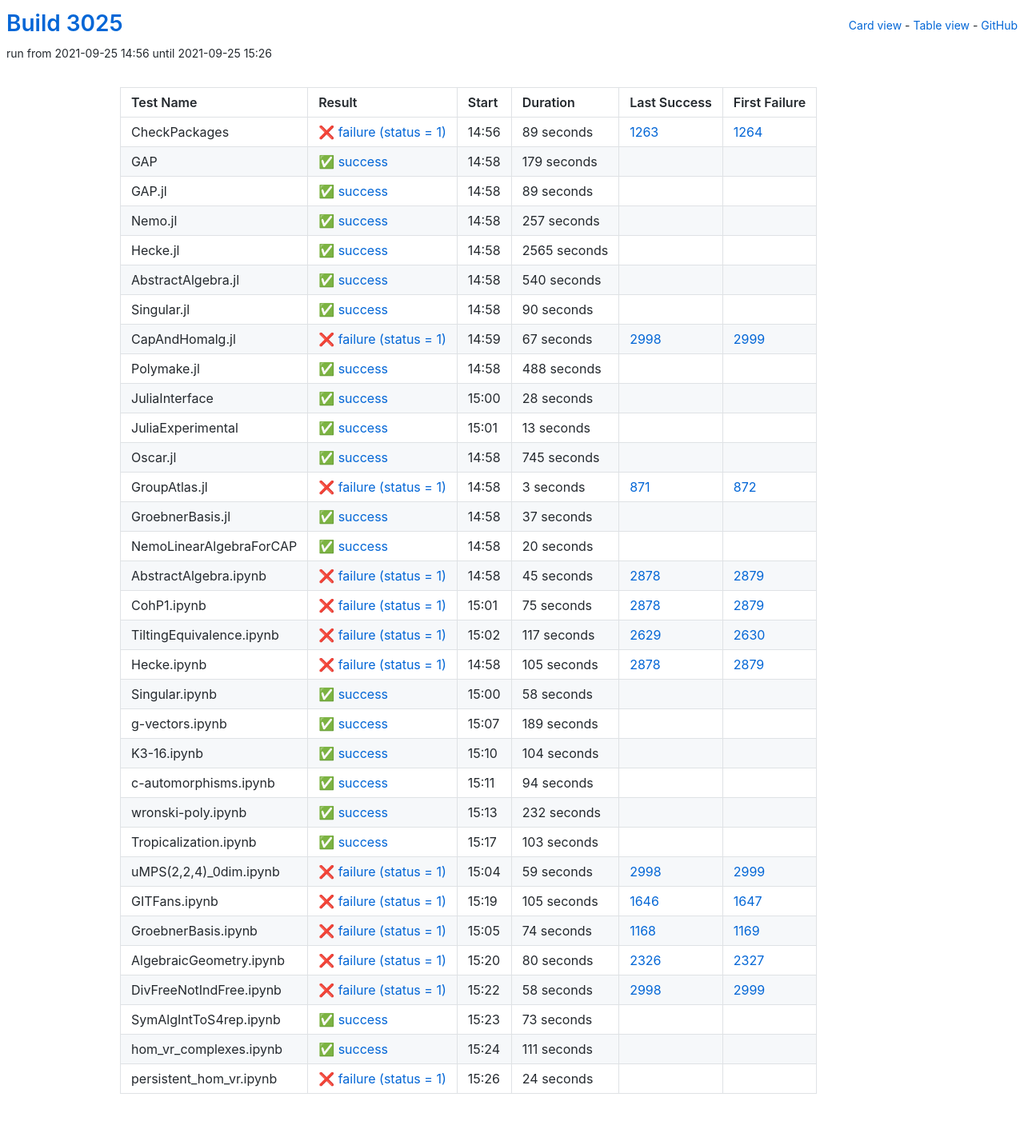
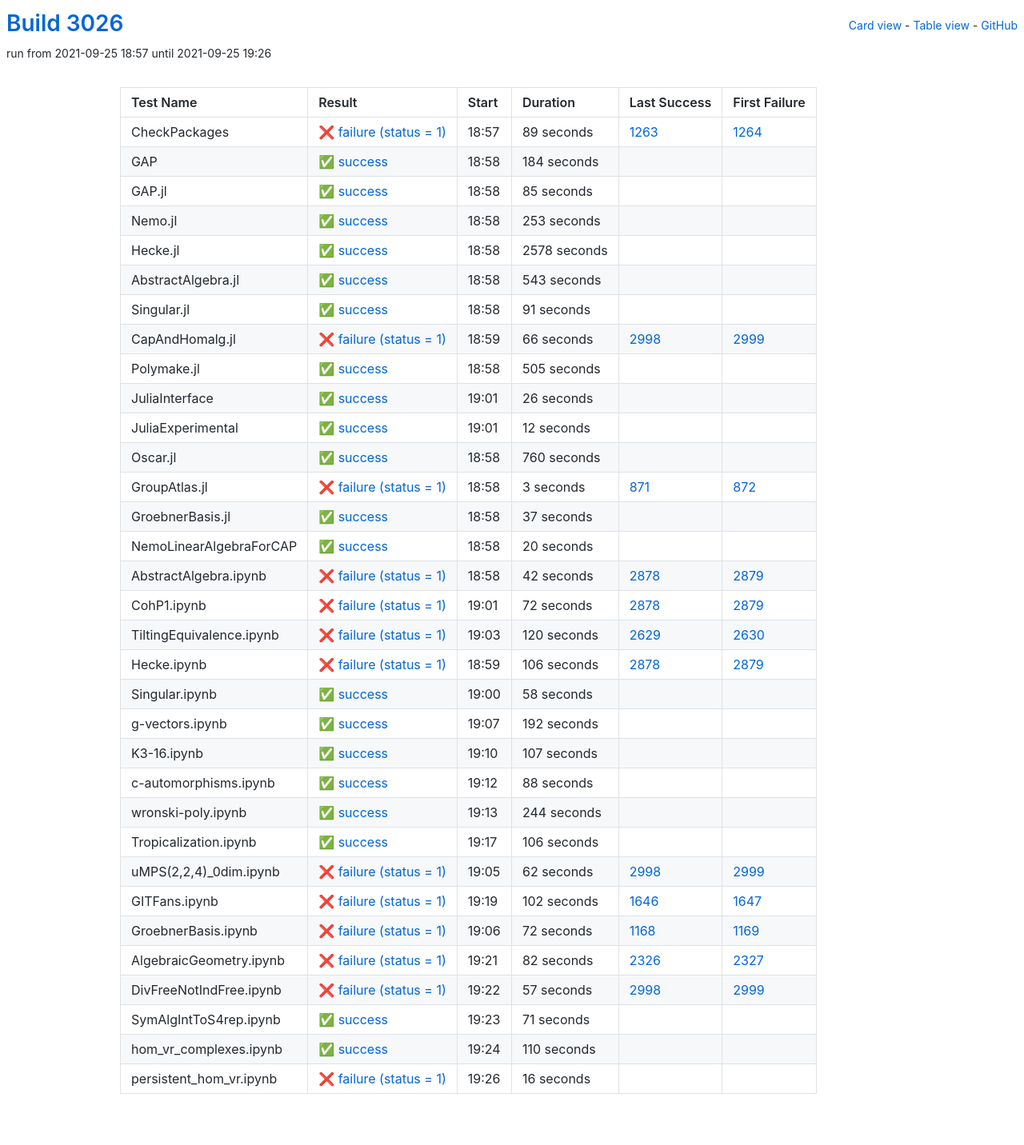
Before and after one commit to oscar-system/oscar-ci-status-stable, a Jekyll site: the page built from table.html, in a window 1280 px wide. Shown: the whole page at 80% size. Built offline with Jekyll 4.4.1, drawn with Linux system fonts in a browser that asks for light colours.

Commit message:
Build #3026

```diff
--- a/_data/ci.yml
+++ b/_data/ci.yml
@@ -1,6 +1,6 @@
 ---
-build: 3025
-build_url: https://oscarci.mathematik.uni-kl.de/job/oscar-stable/3025/
+build: 3026
+build_url: https://oscarci.mathematik.uni-kl.de/job/oscar-stable/3026/
 job: oscar-stable
 organization: oscar-system
 repo: oscar-ci-status-stable
@@ -8,8 +8,8 @@ repourl: https://github.com/oscar-system/oscar-ci-status-stable
 tests:
 - name: CheckPackages
   id: checkpackages
-  log: https://oscarci.mathematik.uni-kl.de/job/oscar-stable/3025/artifact/logs/build-3025/CheckPackages.log
-  start: 2021-09-25 14:56
+  log: https://oscarci.mathematik.uni-kl.de/job/oscar-stable/3026/artifact/logs/build-3026/CheckPackages.log
+  start: 2021-09-25 18:57
   success: false
   exitcode: 1
   status: failure
@@ -20,140 +20,140 @@ tests:
   first_failure_url: https://oscarci.mathematik.uni-kl.de/job/oscar-stable/1264/
 - name: GAP
   id: gap
-  log: https://oscarci.mathematik.uni-kl.de/job/oscar-stable/3025/artifact/logs/build-3025/GAP.log
-  start: 2021-09-25 14:58
+  log: https://oscarci.mathematik.uni-kl.de/job/oscar-stable/3026/artifact/logs/build-3026/GAP.log
+  start: 2021-09-25 18:58
   success: true
   exitcode: 0
   status: success
-  duration: 179
+  duration: 184
   last_success: false
   last_success_url:
   first_failure: false
   first_failure_url:
 - name: GAP.jl
   id: gap-jl
-  log: https://oscarci.mathematik.uni-kl.de/job/oscar-stable/3025/artifact/logs/build-3025/GAP.jl.log
-  start: 2021-09-25 14:58
+  log: https://oscarci.mathematik.uni-kl.de/job/oscar-stable/3026/artifact/logs/build-3026/GAP.jl.log
+  start: 2021-09-25 18:58
   success: true
   exitcode: 0
   status: success
-  duration: 89
+  duration: 85
   last_success: false
   last_success_url:
   first_failure: false
   first_failure_url:
 - name: Nemo.jl
   id: nemo-jl
-  log: https://oscarci.mathematik.uni-kl.de/job/oscar-stable/3025/artifact/logs/build-3025/Nemo.jl.log
-  start: 2021-09-25 14:58
+  log: https://oscarci.mathematik.uni-kl.de/job/oscar-stable/3026/artifact/logs/build-3026/Nemo.jl.log
+  start: 2021-09-25 18:58
   success: true
   exitcode: 0
   status: success
-  duration: 257
+  duration: 253
   last_success: false
   last_success_url:
   first_failure: false
   first_failure_url:
 - name: Hecke.jl
   id: hecke-jl
-  log: https://oscarci.mathematik.uni-kl.de/job/oscar-stable/3025/artifact/logs/build-3025/Hecke.jl.log
-  start: 2021-09-25 14:58
+  log: https://oscarci.mathematik.uni-kl.de/job/oscar-stable/3026/artifact/logs/build-3026/Hecke.jl.log
+  start: 2021-09-25 18:58
   success: true
   exitcode: 0
   status: success
-  duration: 2565
+  duration: 2578
   last_success: false
   last_success_url:
   first_failure: false
   first_failure_url:
 - name: AbstractAlgebra.jl
   id: abstractalgebra-jl
-  log: https://oscarci.mathematik.uni-kl.de/job/oscar-stable/3025/artifact/logs/build-3025/AbstractAlgebra.jl.log
-  start: 2021-09-25 14:58
+  log: https://oscarci.mathematik.uni-kl.de/job/oscar-stable/3026/artifact/logs/build-3026/AbstractAlgebra.jl.log
+  start: 2021-09-25 18:58
   success: true
   exitcode: 0
   status: success
-  duration: 540
+  duration: 543
   last_success: false
   last_success_url:
   first_failure: false
   first_failure_url:
 - name: Singular.jl
   id: singular-jl
-  log: https://oscarci.mathematik.uni-kl.de/job/oscar-stable/3025/artifact/logs/build-3025/Singular.jl.log
-  start: 2021-09-25 14:58
+  log: https://oscarci.mathematik.uni-kl.de/job/oscar-stable/3026/artifact/logs/build-3026/Singular.jl.log
+  start: 2021-09-25 18:58
   success: true
   exitcode: 0
   status: success
-  duration: 90
+  duration: 91
   last_success: false
   last_success_url:
   first_failure: false
   first_failure_url:
 - name: CapAndHomalg.jl
   id: capandhomalg-jl
-  log: https://oscarci.mathematik.uni-kl.de/job/oscar-stable/3025/artifact/logs/build-3025/CapAndHomalg.jl.log
-  start: 2021-09-25 14:59
+  log: https://oscarci.mathematik.uni-kl.de/job/oscar-stable/3026/artifact/logs/build-3026/CapAndHomalg.jl.log
+  start: 2021-09-25 18:59
   success: false
   exitcode: 1
   status: failure
-  duration: 67
+  duration: 66
   last_success: 2998
   last_success_url: https://oscarci.mathematik.uni-kl.de/job/oscar-stable/2998/
   first_failure: 2999
   first_failure_url: https://oscarci.mathematik.uni-kl.de/job/oscar-stable/2999/
 - name: Polymake.jl
   id: polymake-jl
-  log: https://oscarci.mathematik.uni-kl.de/job/oscar-stable/3025/artifact/logs/build-3025/Polymake.jl.log
-  start: 2021-09-25 14:58
+  log: https://oscarci.mathematik.uni-kl.de/job/oscar-stable/3026/artifact/logs/build-3026/Polymake.jl.log
+  start: 2021-09-25 18:58
   success: true
   exitcode: 0
   status: success
-  duration: 488
+  duration: 505
   last_success: false
   last_success_url:
   first_failure: false
   first_failure_url:
 - name: JuliaInterface
   id: juliainterface
-  log: https://oscarci.mathematik.uni-kl.de/job/oscar-stable/3025/artifact/logs/build-3025/JuliaInterface.log
-  start: 2021-09-25 15:00
+  log: https://oscarci.mathematik.uni-kl.de/job/oscar-stable/3026/artifact/logs/build-3026/JuliaInterface.log
+  start: 2021-09-25 19:01
   success: true
   exitcode: 0
   status: success
-  duration: 28
+  duration: 26
   last_success: false
   last_success_url:
   first_failure: false
   first_failure_url:
 - name: JuliaExperimental
   id: juliaexperimental
-  log: https://oscarci.mathematik.uni-kl.de/job/oscar-stable/3025/artifact/logs/build-3025/JuliaExperimental.log
-  start: 2021-09-25 15:01
+  log: https://oscarci.mathematik.uni-kl.de/job/oscar-stable/3026/artifact/logs/build-3026/JuliaExperimental.log
+  start: 2021-09-25 19:01
   success: true
   exitcode: 0
   status: success
-  duration: 13
+  duration: 12
   last_success: false
   last_success_url:
   first_failure: false
   first_failure_url:
 - name: Oscar.jl
   id: oscar-jl
-  log: https://oscarci.mathematik.uni-kl.de/job/oscar-stable/3025/artifact/logs/build-3025/Oscar.jl.log
-  start: 2021-09-25 14:58
+  log: https://oscarci.mathematik.uni-kl.de/job/oscar-stable/3026/artifact/logs/build-3026/Oscar.jl.log
+  start: 2021-09-25 18:58
   success: true
   exitcode: 0
   status: success
-  duration: 745
+  duration: 760
   last_success: false
   last_success_url:
   first_failure: false
   first_failure_url:
 - name: GroupAtlas.jl
   id: groupatlas-jl
-  log: https://oscarci.mathematik.uni-kl.de/job/oscar-stable/3025/artifact/logs/build-3025/GroupAtlas.jl.log
-  start: 2021-09-25 14:58
+  log: https://oscarci.mathematik.uni-kl.de/job/oscar-stable/3026/artifact/logs/build-3026/GroupAtlas.jl.log
+  start: 2021-09-25 18:58
   success: false
   exitcode: 1
   status: failure
@@ -164,8 +164,8 @@ tests:
   first_failure_url: https://oscarci.mathematik.uni-kl.de/job/oscar-stable/872/
 - name: GroebnerBasis.jl
   id: groebnerbasis-jl
-  log: https://oscarci.mathematik.uni-kl.de/job/oscar-stable/3025/artifact/logs/build-3025/GroebnerBasis.jl.log
-  start: 2021-09-25 14:58
+  log: https://oscarci.mathematik.uni-kl.de/job/oscar-stable/3026/artifact/logs/build-3026/GroebnerBasis.jl.log
+  start: 2021-09-25 18:58
   success: true
   exitcode: 0
   status: success
@@ -176,8 +176,8 @@ tests:
   first_failure_url:
 - name: NemoLinearAlgebraForCAP
   id: nemolinearalgebraforcap
-  log: https://oscarci.mathematik.uni-kl.de/job/oscar-stable/3025/artifact/logs/build-3025/NemoLinearAlgebraForCAP.log
-  start: 2021-09-25 14:58
+  log: https://oscarci.mathematik.uni-kl.de/job/oscar-stable/3026/artifact/logs/build-3026/NemoLinearAlgebraForCAP.log
+  start: 2021-09-25 18:58
   success: true
   exitcode: 0
   status: success
@@ -188,56 +188,56 @@ tests:
   first_failure_url:
 - name: AbstractAlgebra.ipynb
   id: abstractalgebra-ipynb
-  log: https://oscarci.mathematik.uni-kl.de/job/oscar-stable/3025/artifact/logs/build-3025/AbstractAlgebra.ipynb.log
-  start: 2021-09-25 14:58
+  log: https://oscarci.mathematik.uni-kl.de/job/oscar-stable/3026/artifact/logs/build-3026/AbstractAlgebra.ipynb.log
+  start: 2021-09-25 18:58
   success: false
   exitcode: 1
   status: failure
-  duration: 45
+  duration: 42
   last_success: 2878
   last_success_url: https://oscarci.mathematik.uni-kl.de/job/oscar-stable/2878/
   first_failure: 2879
   first_failure_url: https://oscarci.mathematik.uni-kl.de/job/oscar-stable/2879/
 - name: CohP1.ipynb
   id: cohp1-ipynb
-  log: https://oscarci.mathematik.uni-kl.de/job/oscar-stable/3025/artifact/logs/build-3025/CohP1.ipynb.log
-  start: 2021-09-25 15:01
+  log: https://oscarci.mathematik.uni-kl.de/job/oscar-stable/3026/artifact/logs/build-3026/CohP1.ipynb.log
+  start: 2021-09-25 19:01
   success: false
   exitcode: 1
   status: failure
-  duration: 75
+  duration: 72
   last_success: 2878
   last_success_url: https://oscarci.mathematik.uni-kl.de/job/oscar-stable/2878/
   first_failure: 2879
   first_failure_url: https://oscarci.mathematik.uni-kl.de/job/oscar-stable/2879/
 - name: TiltingEquivalence.ipynb
   id: tiltingequivalence-ipynb
-  log: https://oscarci.mathematik.uni-kl.de/job/oscar-stable/3025/artifact/logs/build-3025/TiltingEquivalence.ipynb.log
-  start: 2021-09-25 15:02
+  log: https://oscarci.mathematik.uni-kl.de/job/oscar-stable/3026/artifact/logs/build-3026/TiltingEquivalence.ipynb.log
+  start: 2021-09-25 19:03
   success: false
   exitcode: 1
   status: failure
-  duration: 117
+  duration: 120
   last_success: 2629
   last_success_url: https://oscarci.mathematik.uni-kl.de/job/oscar-stable/2629/
   first_failure: 2630
   first_failure_url: https://oscarci.mathematik.uni-kl.de/job/oscar-stable/2630/
 - name: Hecke.ipynb
   id: hecke-ipynb
-  log: https://oscarci.mathematik.uni-kl.de/job/oscar-stable/3025/artifact/logs/build-3025/Hecke.ipynb.log
-  start: 2021-09-25 14:58
+  log: https://oscarci.mathematik.uni-kl.de/job/oscar-stable/3026/artifact/logs/build-3026/Hecke.ipynb.log
+  start: 2021-09-25 18:59
   success: false
   exitcode: 1
   status: failure
-  duration: 105
+  duration: 106
   last_success: 2878
   last_success_url: https://oscarci.mathematik.uni-kl.de/job/oscar-stable/2878/
   first_failure: 2879
   first_failure_url: https://oscarci.mathematik.uni-kl.de/job/oscar-stable/2879/
 - name: Singular.ipynb
   id: singular-ipynb
-  log: https://oscarci.mathematik.uni-kl.de/job/oscar-stable/3025/artifact/logs/build-3025/Singular.ipynb.log
-  start: 2021-09-25 15:00
+  log: https://oscarci.mathematik.uni-kl.de/job/oscar-stable/3026/artifact/logs/build-3026/Singular.ipynb.log
+  start: 2021-09-25 19:00
   success: true
   exitcode: 0
   status: success
@@ -248,156 +248,156 @@ tests:
   first_failure_url:
 - name: g-vectors.ipynb
   id: g-vectors-ipynb
-  log: https://oscarci.mathematik.uni-kl.de/job/oscar-stable/3025/artifact/logs/build-3025/g-vectors.ipynb.log
-  start: 2021-09-25 15:07
+  log: https://oscarci.mathematik.uni-kl.de/job/oscar-stable/3026/artifact/logs/build-3026/g-vectors.ipynb.log
+  start: 2021-09-25 19:07
   success: true
   exitcode: 0
   status: success
-  duration: 189
+  duration: 192
   last_success: false
   last_success_url:
   first_failure: false
   first_failure_url:
 - name: K3-16.ipynb
   id: k3-16-ipynb
-  log: https://oscarci.mathematik.uni-kl.de/job/oscar-stable/3025/artifact/logs/build-3025/K3-16.ipynb.log
-  start: 2021-09-25 15:10
+  log: https://oscarci.mathematik.uni-kl.de/job/oscar-stable/3026/artifact/logs/build-3026/K3-16.ipynb.log
+  start: 2021-09-25 19:10
   success: true
   exitcode: 0
   status: success
-  duration: 104
+  duration: 107
   last_success: false
   last_success_url:
   first_failure: false
   first_failure_url:
 - name: c-automorphisms.ipynb
   id: c-automorphisms-ipynb
-  log: https://oscarci.mathematik.uni-kl.de/job/oscar-stable/3025/artifact/logs/build-3025/c-automorphisms.ipynb.log
-  start: 2021-09-25 15:11
+  log: https://oscarci.mathematik.uni-kl.de/job/oscar-stable/3026/artifact/logs/build-3026/c-automorphisms.ipynb.log
+  start: 2021-09-25 19:12
   success: true
   exitcode: 0
   status: success
-  duration: 94
+  duration: 88
   last_success: false
   last_success_url:
   first_failure: false
   first_failure_url:
 - name: wronski-poly.ipynb
   id: wronski-poly-ipynb
-  log: https://oscarci.mathematik.uni-kl.de/job/oscar-stable/3025/artifact/logs/build-3025/wronski-poly.ipynb.log
-  start: 2021-09-25 15:13
+  log: https://oscarci.mathematik.uni-kl.de/job/oscar-stable/3026/artifact/logs/build-3026/wronski-poly.ipynb.log
+  start: 2021-09-25 19:13
   success: true
   exitcode: 0
   status: success
-  duration: 232
+  duration: 244
   last_success: false
   last_success_url:
   first_failure: false
   first_failure_url:
 - name: Tropicalization.ipynb
   id: tropicalization-ipynb
-  log: https://oscarci.mathematik.uni-kl.de/job/oscar-stable/3025/artifact/logs/build-3025/Tropicalization.ipynb.log
-  start: 2021-09-25 15:17
+  log: https://oscarci.mathematik.uni-kl.de/job/oscar-stable/3026/artifact/logs/build-3026/Tropicalization.ipynb.log
+  start: 2021-09-25 19:17
   success: true
   exitcode: 0
   status: success
-  duration: 103
+  duration: 106
   last_success: false
   last_success_url:
   first_failure: false
   first_failure_url:
 - name: uMPS(2,2,4)_0dim.ipynb
   id: umps-2-2-4-0dim-ipynb
-  log: https://oscarci.mathematik.uni-kl.de/job/oscar-stable/3025/artifact/logs/build-3025/uMPS-2-2-4-_0dim.ipynb.log
-  start: 2021-09-25 15:04
+  log: https://oscarci.mathematik.uni-kl.de/job/oscar-stable/3026/artifact/logs/build-3026/uMPS-2-2-4-_0dim.ipynb.log
+  start: 2021-09-25 19:05
   success: false
   exitcode: 1
   status: failure
-  duration: 59
+  duration: 62
   last_success: 2998
   last_success_url: https://oscarci.mathematik.uni-kl.de/job/oscar-stable/2998/
   first_failure: 2999
   first_failure_url: https://oscarci.mathematik.uni-kl.de/job/oscar-stable/2999/
 - name: GITFans.ipynb
   id: gitfans-ipynb
-  log: https://oscarci.mathematik.uni-kl.de/job/oscar-stable/3025/artifact/logs/build-3025/GITFans.ipynb.log
-  start: 2021-09-25 15:19
+  log: https://oscarci.mathematik.uni-kl.de/job/oscar-stable/3026/artifact/logs/build-3026/GITFans.ipynb.log
+  start: 2021-09-25 19:19
   success: false
   exitcode: 1
   status: failure
-  duration: 105
+  duration: 102
   last_success: 1646
   last_success_url: https://oscarci.mathematik.uni-kl.de/job/oscar-stable/1646/
   first_failure: 1647
   first_failure_url: https://oscarci.mathematik.uni-kl.de/job/oscar-stable/1647/
 - name: GroebnerBasis.ipynb
   id: groebnerbasis-ipynb
-  log: https://oscarci.mathematik.uni-kl.de/job/oscar-stable/3025/artifact/logs/build-3025/GroebnerBasis.ipynb.log
-  start: 2021-09-25 15:05
+  log: https://oscarci.mathematik.uni-kl.de/job/oscar-stable/3026/artifact/logs/build-3026/GroebnerBasis.ipynb.log
+  start: 2021-09-25 19:06
   success: false
   exitcode: 1
   status: failure
-  duration: 74
+  duration: 72
   last_success: 1168
   last_success_url: https://oscarci.mathematik.uni-kl.de/job/oscar-stable/1168/
   first_failure: 1169
   first_failure_url: https://oscarci.mathematik.uni-kl.de/job/oscar-stable/1169/
 - name: AlgebraicGeometry.ipynb
   id: algebraicgeometry-ipynb
-  log: https://oscarci.mathematik.uni-kl.de/job/oscar-stable/3025/artifact/logs/build-3025/AlgebraicGeometry.ipynb.log
-  start: 2021-09-25 15:20
+  log: https://oscarci.mathematik.uni-kl.de/job/oscar-stable/3026/artifact/logs/build-3026/AlgebraicGeometry.ipynb.log
+  start: 2021-09-25 19:21
   success: false
   exitcode: 1
   status: failure
-  duration: 80
+  duration: 82
   last_success: 2326
   last_success_url: https://oscarci.mathematik.uni-kl.de/job/oscar-stable/2326/
   first_failure: 2327
   first_failure_url: https://oscarci.mathematik.uni-kl.de/job/oscar-stable/2327/
 - name: DivFreeNotIndFree.ipynb
   id: divfreenotindfree-ipynb
-  log: https://oscarci.mathematik.uni-kl.de/job/oscar-stable/3025/artifact/logs/build-3025/DivFreeNotIndFree.ipynb.log
-  start: 2021-09-25 15:22
+  log: https://oscarci.mathematik.uni-kl.de/job/oscar-stable/3026/artifact/logs/build-3026/DivFreeNotIndFree.ipynb.log
+  start: 2021-09-25 19:22
   success: false
   exitcode: 1
   status: failure
-  duration: 58
+  duration: 57
   last_success: 2998
   last_success_url: https://oscarci.mathematik.uni-kl.de/job/oscar-stable/2998/
   first_failure: 2999
   first_failure_url: https://oscarci.mathematik.uni-kl.de/job/oscar-stable/2999/
 - name: SymAlgIntToS4rep.ipynb
   id: symalginttos4rep-ipynb
-  log: https://oscarci.mathematik.uni-kl.de/job/oscar-stable/3025/artifact/logs/build-3025/SymAlgIntToS4rep.ipynb.log
-  start: 2021-09-25 15:23
+  log: https://oscarci.mathematik.uni-kl.de/job/oscar-stable/3026/artifact/logs/build-3026/SymAlgIntToS4rep.ipynb.log
+  start: 2021-09-25 19:23
   success: true
   exitcode: 0
   status: success
-  duration: 73
+  duration: 71
   last_success: false
   last_success_url:
   first_failure: false
   first_failure_url:
 - name: hom_vr_complexes.ipynb
   id: hom-vr-complexes-ipynb
-  log: https://oscarci.mathematik.uni-kl.de/job/oscar-stable/3025/artifact/logs/build-3025/hom_vr_complexes.ipynb.log
-  start: 2021-09-25 15:24
+  log: https://oscarci.mathematik.uni-kl.de/job/oscar-stable/3026/artifact/logs/build-3026/hom_vr_complexes.ipynb.log
+  start: 2021-09-25 19:24
   success: true
   exitcode: 0
   status: success
-  duration: 111
+  duration: 110
   last_success: false
   last_success_url:
   first_failure: false
   first_failure_url:
 - name: persistent_hom_vr.ipynb
   id: persistent-hom-vr-ipynb
-  log: https://oscarci.mathematik.uni-kl.de/job/oscar-stable/3025/artifact/logs/build-3025/persistent_hom_vr.ipynb.log
-  start: 2021-09-25 15:26
+  log: https://oscarci.mathematik.uni-kl.de/job/oscar-stable/3026/artifact/logs/build-3026/persistent_hom_vr.ipynb.log
+  start: 2021-09-25 19:26
   success: false
   exitcode: 1
   status: failure
-  duration: 24
+  duration: 16
   last_success: false
   last_success_url:
   first_failure: false
```
Also changed, not shown: README.md.
